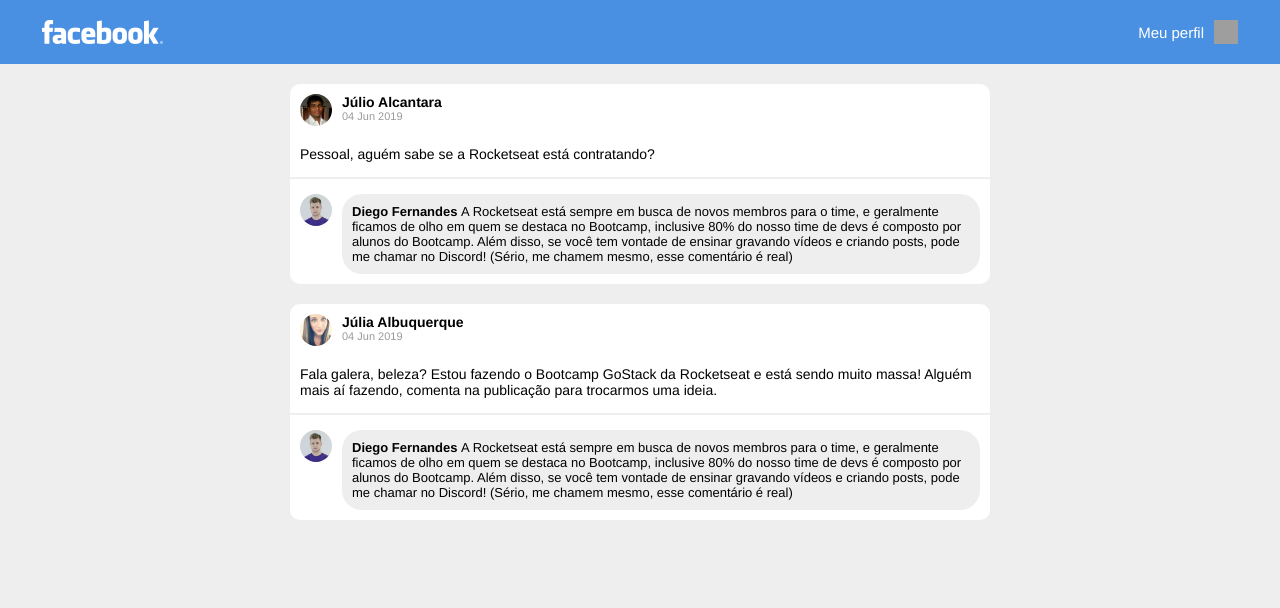
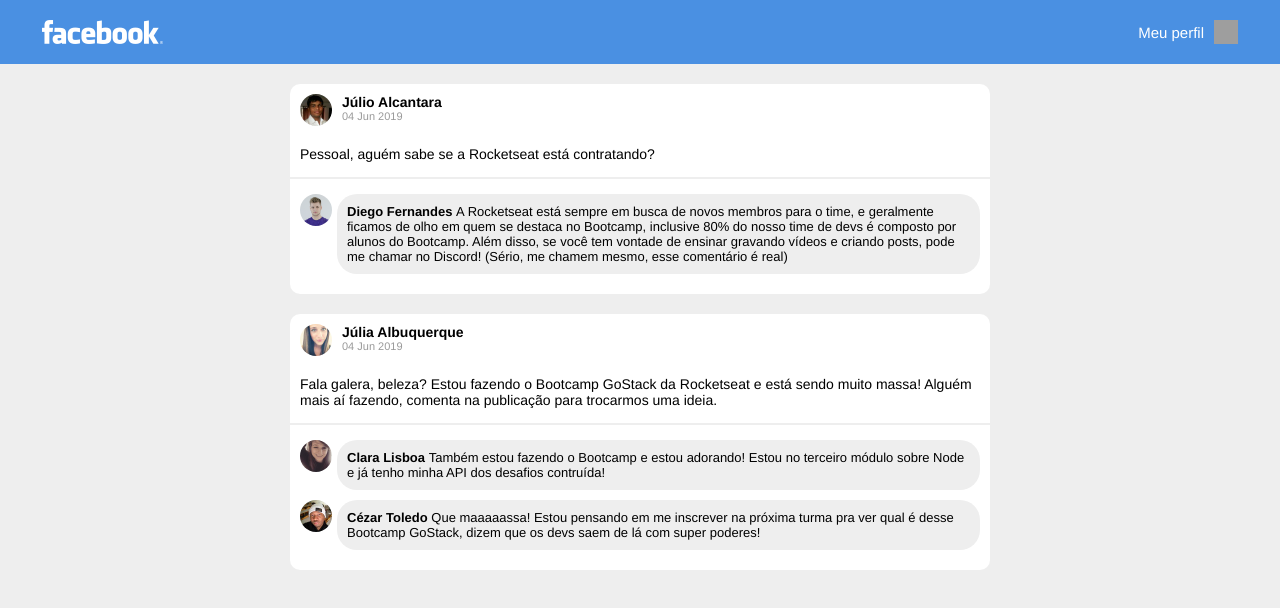
Before and after one commit to gmcotta/gostack8.0-desafio4, a React app: page / in a window 1280 px wide. Shown: the top 608 px of the page. Built offline with nearby package versions, Linux system fonts and the light colour scheme; grey boxes are pictures that could not be loaded.

Commit message:
Using states on Comment component

```diff
--- a/src/components/Comment.css
+++ b/src/components/Comment.css
@@ -7,7 +7,7 @@
   padding: 10px;
   border-radius: 20px;
   font-size: 13px;
-  margin-left: 10px;
+  margin: 0 0 10px 5px;
 }
 
 .comment img {
--- a/src/components/Comment.js
+++ b/src/components/Comment.js
@@ -4,6 +4,7 @@
 
 import avatarDiego from "../assets/avatar_diego.png";
 
+/*
 class Comment extends Component {
   render() {
     return (
@@ -23,5 +24,19 @@
     );
   }
 }
+*/
+
+function Comment({ data }) {
+  return (
+    <li className="comment">
+      <img src={data.author.avatar} />
+      <div className="content">
+        <p>
+          <strong>{data.author.name}</strong>&nbsp;{data.content}
+        </p>
+      </div>
+    </li>
+  );
+}
 
 export default Comment;
--- a/src/components/Post.js
+++ b/src/components/Post.js
@@ -34,8 +34,8 @@
 */
 
 function Post({ data }) {
-  console.log(data);
-  console.log();
+  console.log(data.comments);
+
   return (
     <div className="container">
       <div className="post">
@@ -51,9 +51,9 @@
       </div>
 
       <ul>
-        <li>
-          <Comment />
-        </li>
+        {data.comments.map(comment => (
+          <Comment key={comment.id} data={comment} />
+        ))}
       </ul>
     </div>
   );
--- a/src/components/PostList.js
+++ b/src/components/PostList.js
@@ -19,7 +19,8 @@
         },
         date: "04 Jun 2019",
         content: "Pessoal, aguém sabe se a Rocketseat está contratando?",
-        comments: {
+        comments: [
+          {
             id: 1,
             author: {
               name: "Diego Fernandes",
@@ -28,6 +29,7 @@
             content:
               "A Rocketseat está sempre em busca de novos membros para o time, e geralmente ficamos de olho em quem se destaca no Bootcamp, inclusive 80% do nosso time de devs é composto por alunos do Bootcamp. Além disso, se você tem vontade de ensinar gravando vídeos e criando posts, pode me chamar no Discord! (Sério, me chamem mesmo, esse comentário é real)"
           }
+        ]
       },
       {
         id: 2,
@@ -40,7 +42,7 @@
           "Fala galera, beleza?\n\nEstou fazendo o Bootcamp GoStack da Rocketseat e está sendo muito massa! Alguém mais aí fazendo, comenta na publicação para trocarmos uma ideia.",
         comments: [
           {
-            id: 1,
+            id: 2,
             author: {
               name: "Clara Lisboa",
               avatar: avatar2
@@ -49,7 +51,7 @@
               "Também estou fazendo o Bootcamp e estou adorando! Estou no terceiro módulo sobre Node e já tenho minha API dos desafios contruída!"
           },
           {
-            id: 2,
+            id: 3,
             author: {
               name: "Cézar Toledo",
               avatar: avatar4
```
Lines whose indentation alone changed are shown as unchanged.
